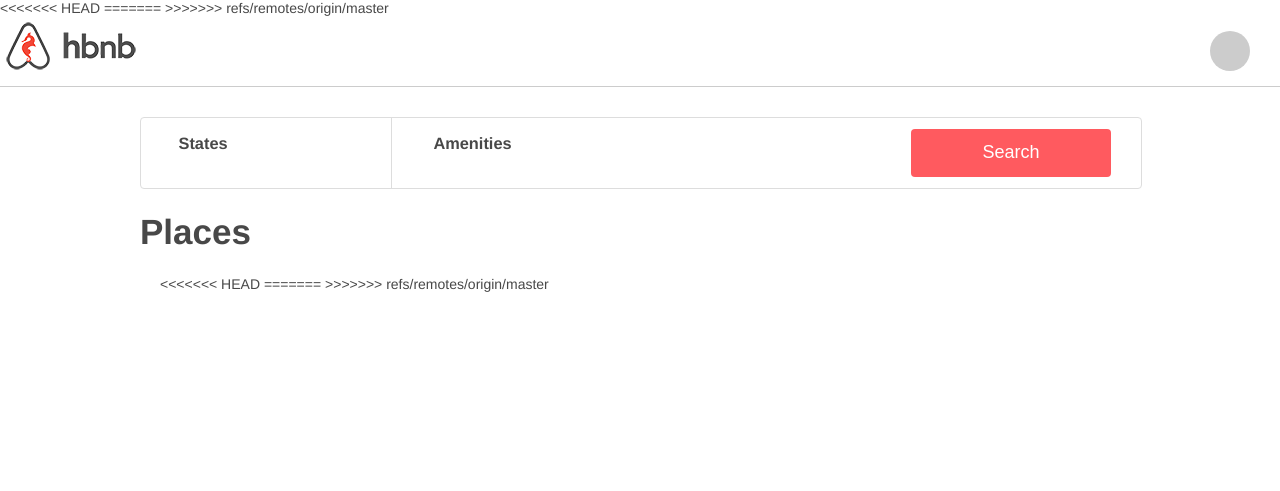
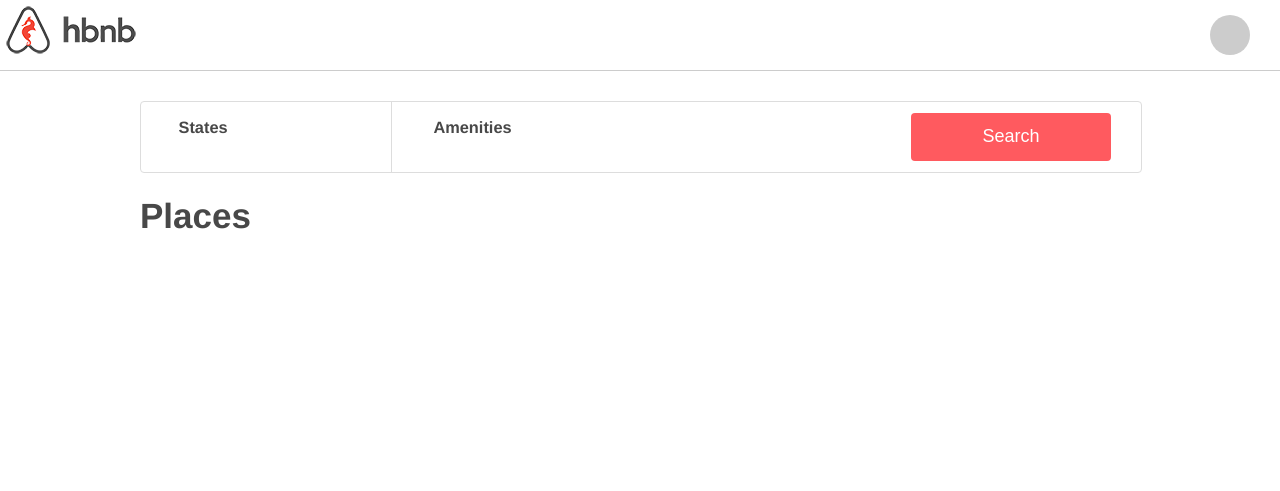
Before and after one commit to ELCBAh/holbertonschool-AirBnB_clone_v4_backup, a Flask app: template web_dynamic/templates/3-hbnb.html in a window 1280 px wide. Shown: the top 491 px of the page. Run offline with Flask 3, Linux system fonts and the light colour scheme; the template is opened without the code that fills it: most values are stand-ins (such as "Sample title", 1, 10 or a date in 2020); some libraries are stand-ins or nearby versions.

Commit message:
Templates 2

```diff
--- a/web_dynamic/templates/3-hbnb.html
+++ b/web_dynamic/templates/3-hbnb.html
@@ -2,21 +2,12 @@
 <html lang="en">
 
 <head>
-<<<<<<< HEAD
   <meta charset="UTF-8" />
   <link rel="stylesheet" type="text/css" href="../static/styles/4-common.css?{{ cache_id }}" />
   <link rel="stylesheet" type="text/css" href="../static/styles/3-header.css?{{ cache_id }}" />
   <link rel="stylesheet" type="text/css" href="../static/styles/3-footer.css?{{ cache_id }}" />
   <link rel="stylesheet" type="text/css" href="../static/styles/6-filters.css?{{ cache_id }}" />
   <link type="text/css" rel="stylesheet" href="../static/styles/8-places.css?{{ cache_id }}" />
-=======
-  <meta charset="UTF-8">
-  <link rel="stylesheet" type="text/css" href="../static/styles/4-common.css?{{ cache_id }}">
-  <link rel="stylesheet" type="text/css" href="../static/styles/3-header.css?{{ cache_id }}">
-  <link rel="stylesheet" type="text/css" href="../static/styles/3-footer.css?{{ cache_id }}">
-  <link rel="stylesheet" type="text/css" href="../static/styles/6-filters.css?{{ cache_id }}">
-  <link type="text/css" rel="stylesheet" href="../static/styles/8-places.css?{{ cache_id }}">
->>>>>>> refs/remotes/origin/master
   <script src="https://code.jquery.com/jquery-3.2.1.min.js"></script>
   <script type="text/javascript" src="../static/scripts/3-hbnb.js?{{ cache_id }}"></script>
   <link rel="icon" href="../static/images/icon.png" />
@@ -55,11 +46,7 @@
           <ul>
             {% for amenity in amenities %}
             <li>
-<<<<<<< HEAD
               <input type="checkbox" data-id="{{ amenity.id }}" data-name="{{ amenity.name }}" />
-=======
-              <input type="checkbox" data-id="{{ amenity.id }}" data-name="{{ amenity.name }}">
->>>>>>> refs/remotes/origin/master
               {{ amenity.name }}
             </li>
             {% endfor %}
@@ -72,11 +59,7 @@
       <h1>Places</h1>
     </div>
     <section class="places">
-<<<<<<< HEAD
       <!-- This section is removed, and it will be populated using JavaScript -->
-=======
-      <!-- <h1>Places</h1> -->
->>>>>>> refs/remotes/origin/master
     </section>
   </div>
   <footer>
```
